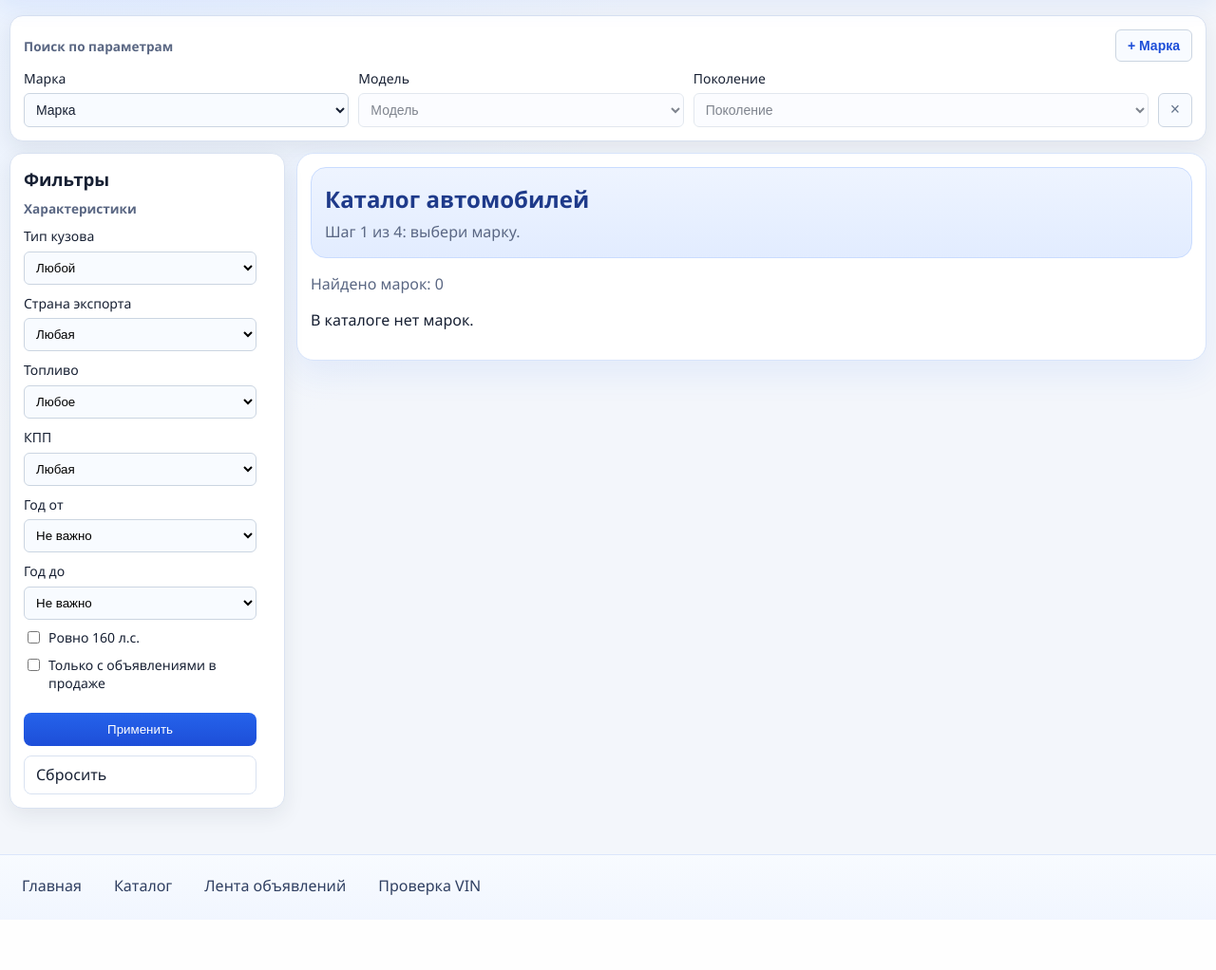
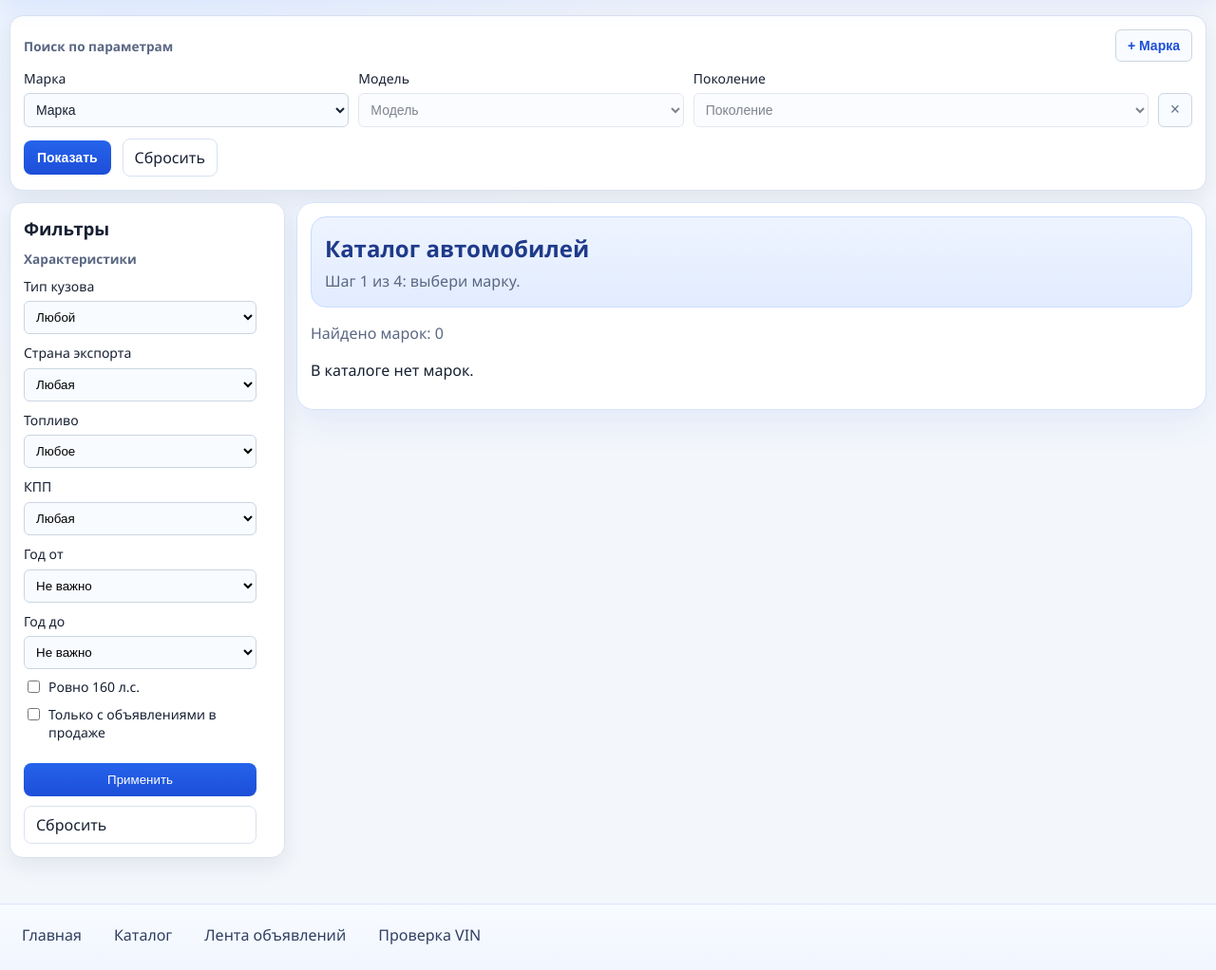
Before and after one commit to Barmatux/auto160, a FastAPI app: page /catalog in a window 1280 px wide. Shown: the part 68-1090 px from the top of the page at 95% size. Before the commit the page ends 1037 px from the top, so only its background shows below. Run offline with FastAPI, Linux system fonts and the light colour scheme; data comes from the database, SQL or seed files in the repository.

Commit message:
Add Show button to top vehicle filter bar
Submit make/model/generation filters from the top panel with a dedicated Показать action and reset link.

Co-authored-by: Cursor <cursoragent@cursor.com>

```diff
--- a/backend/app/static/styles.css
+++ b/backend/app/static/styles.css
@@ -601,6 +601,30 @@ body {
   color: #b91c1c;
 }
 
+.vehicle-hierarchy-actions {
+  display: flex;
+  align-items: center;
+  gap: 12px;
+  margin-top: 12px;
+  flex-wrap: wrap;
+}
+
+.vehicle-hierarchy-submit {
+  border: none;
+  border-radius: 8px;
+  background: linear-gradient(180deg, var(--primary), var(--primary-dark));
+  color: #fff;
+  padding: 10px 14px;
+  font-size: 14px;
+  font-weight: 600;
+  cursor: pointer;
+  transition: opacity 0.15s ease;
+}
+
+.vehicle-hierarchy-submit:hover {
+  opacity: 0.92;
+}
+
 @media (max-width: 900px) {
   .vehicle-hierarchy-row {
     grid-template-columns: minmax(0, 1fr) minmax(0, 1fr) minmax(0, 1.2fr) 36px;
--- a/backend/app/templates/base.html
+++ b/backend/app/templates/base.html
@@ -27,7 +27,7 @@
     {% if seo_title %}<meta name="twitter:title" content="{{ seo_title }}" />{% endif %}
     {% if seo_description %}<meta name="twitter:description" content="{{ seo_description }}" />{% endif %}
     {% if seo_og_image %}<meta name="twitter:image" content="{{ seo_og_image }}" />{% endif %}
-    <link rel="stylesheet" href="/static/styles.css?v=20260728-01" />
+    <link rel="stylesheet" href="/static/styles.css?v=20260728-02" />
   </head>
   <body>
     <header class="header">
--- a/backend/app/templates/catalog.html
+++ b/backend/app/templates/catalog.html
@@ -4,6 +4,7 @@
 <div class="catalog-page">
   {% set vehicle_hierarchy = catalog_sidebar.vehicle_hierarchy %}
   {% set filters_form_id = "catalog-filters-form" %}
+  {% set filters_reset_url = "/catalog/modifications" %}
   {% include "partials/vehicle_filters_bar.html" %}
   <div class="catalog-layout">
     {% include "partials/catalog_filters_panel.html" %}
--- a/backend/app/templates/catalog_generations.html
+++ b/backend/app/templates/catalog_generations.html
@@ -4,6 +4,7 @@
 <div class="catalog-page">
   {% set vehicle_hierarchy = catalog_sidebar.vehicle_hierarchy %}
   {% set filters_form_id = "catalog-filters-form" %}
+  {% set filters_reset_url = "/catalog/modifications" %}
   {% include "partials/vehicle_filters_bar.html" %}
   <div class="catalog-layout">
     {% include "partials/catalog_filters_panel.html" %}
--- a/backend/app/templates/catalog_models.html
+++ b/backend/app/templates/catalog_models.html
@@ -4,6 +4,7 @@
 <div class="catalog-page">
   {% set vehicle_hierarchy = catalog_sidebar.vehicle_hierarchy %}
   {% set filters_form_id = "catalog-filters-form" %}
+  {% set filters_reset_url = "/catalog/modifications" %}
   {% include "partials/vehicle_filters_bar.html" %}
   <div class="catalog-layout">
     {% include "partials/catalog_filters_panel.html" %}
--- a/backend/app/templates/catalog_modifications.html
+++ b/backend/app/templates/catalog_modifications.html
@@ -4,6 +4,7 @@
 <div class="catalog-page">
   {% set vehicle_hierarchy = catalog_sidebar.vehicle_hierarchy %}
   {% set filters_form_id = "catalog-filters-form" %}
+  {% set filters_reset_url = "/catalog/modifications" %}
   {% include "partials/vehicle_filters_bar.html" %}
   <div class="catalog-layout">
     {% include "partials/catalog_filters_panel.html" %}
--- a/backend/app/templates/listings.html
+++ b/backend/app/templates/listings.html
@@ -4,6 +4,7 @@
 <div class="catalog-page">
   {% set vehicle_hierarchy = listings_filters.vehicle_hierarchy %}
   {% set filters_form_id = "listings-filters-form" %}
+  {% set filters_reset_url = "/listings" %}
   {% include "partials/vehicle_filters_bar.html" %}
   <div class="catalog-layout">
     {% include "partials/listings_filters_panel.html" %}
--- a/backend/app/templates/partials/vehicle_hierarchy_filters.html
+++ b/backend/app/templates/partials/vehicle_hierarchy_filters.html
@@ -51,4 +51,11 @@
     </div>
     {% endfor %}
   </div>
+
+  <div class="vehicle-hierarchy-actions">
+    <button type="submit" class="vehicle-hierarchy-submit"{% if form_id %} form="{{ form_id }}"{% endif %}>Показать</button>
+    {% if filters_reset_url %}
+      <a class="page-link" href="{{ filters_reset_url }}">Сбросить</a>
+    {% endif %}
+  </div>
 </div>
```
